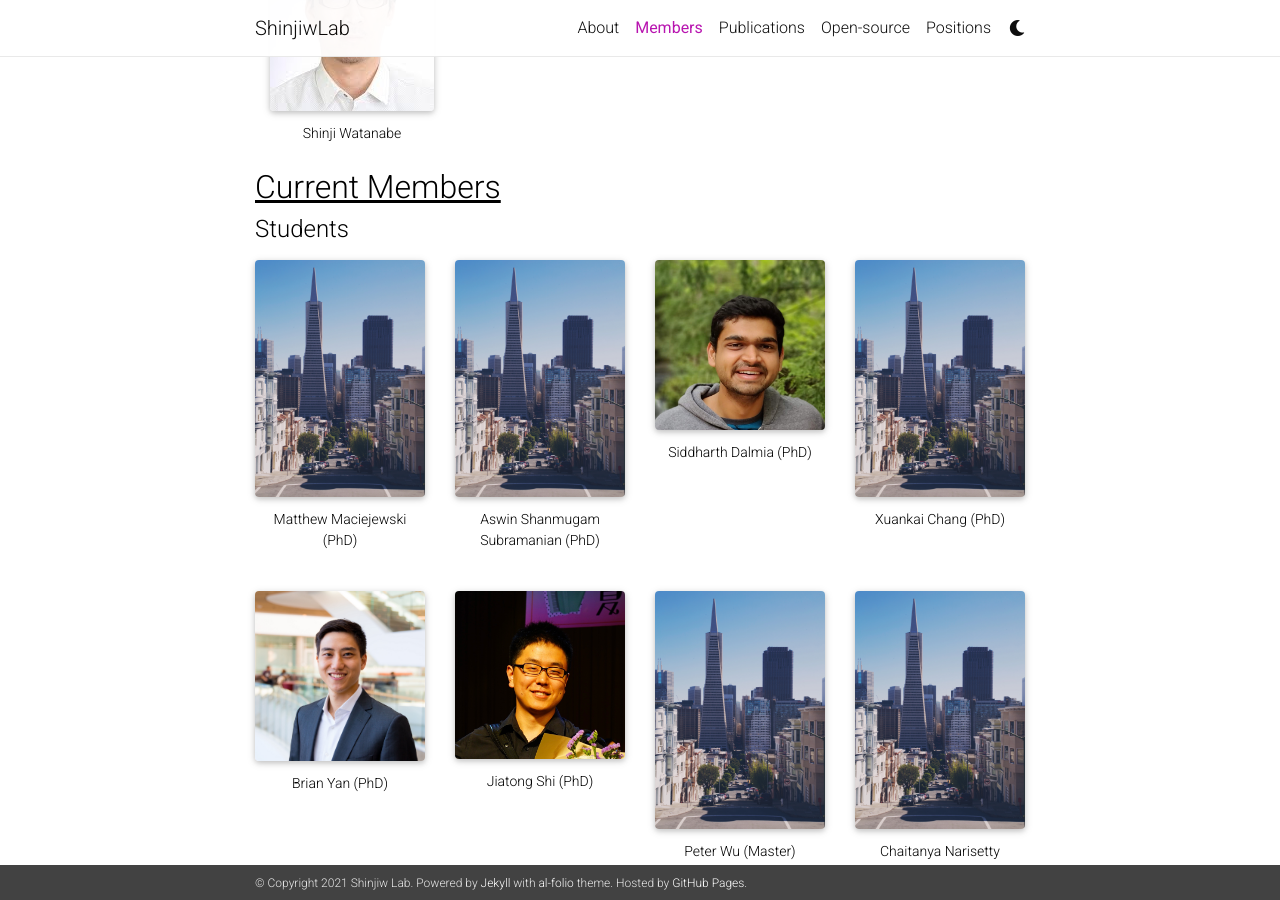
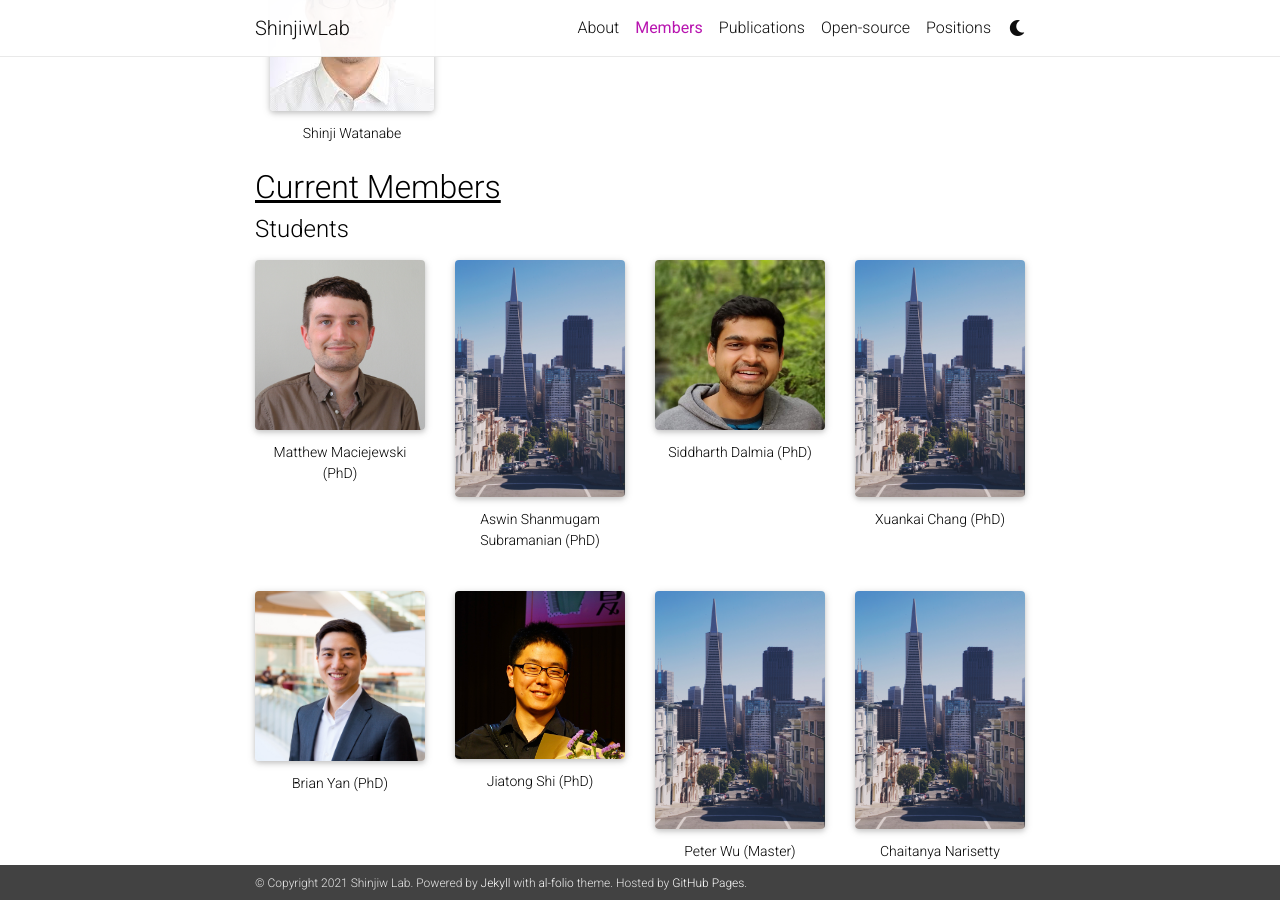
Before and after one commit to shinjiwlab/shinjiwlab.github.io, a Jekyll site: the page built from _pages/members.md, in a window 1280 px wide and 900 px high, scrolled down 319 px. Built offline with Jekyll 4.4.1, drawn with Linux system fonts in a browser that asks for light colours; nearby versions of some CDN libraries; a style sheet for code colours, icons or effects is not loaded.

Commit message:
added Matt Maciejewski picture

```diff
--- a/_pages/members.md
+++ b/_pages/members.md
@@ -25,7 +25,7 @@
 <div class="row mt-3">
     <div class="col-sm w-25 mt-3 mt-md-0">
     <a href="https://www.mmaciejewski.com/">
-        <img class="img-fluid rounded z-depth-1" src="{{ site.baseurl }}/assets/img/11.jpg">
+        <img class="img-fluid rounded z-depth-1" src="{{ site.baseurl }}/assets/img/matt_maciejewski.jpg">
     </a>
         <div class="caption">
             Matthew Maciejewski (PhD)
```
Also changed, not shown: assets/img/matt_maciejewski.jpg (added).
